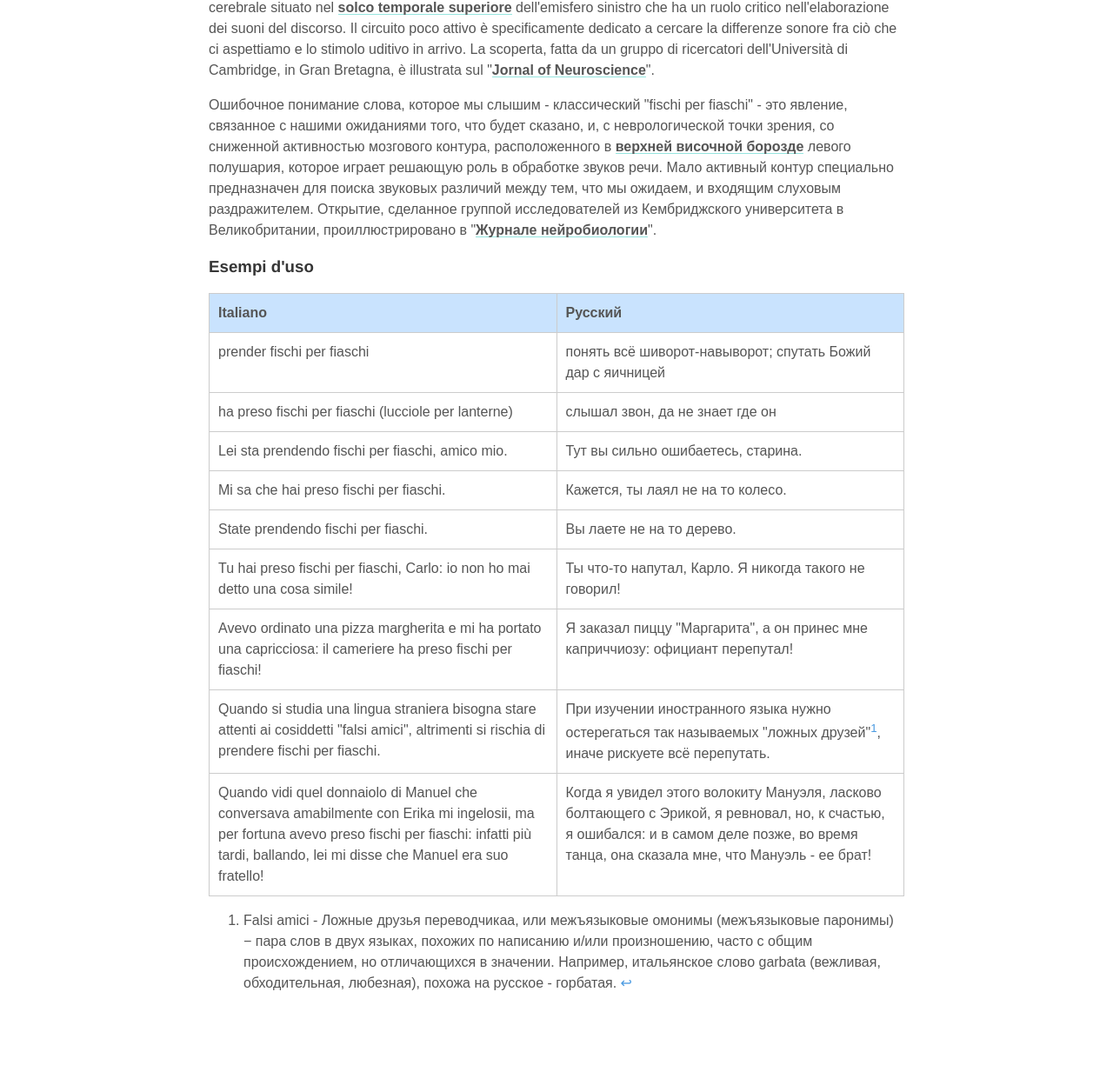
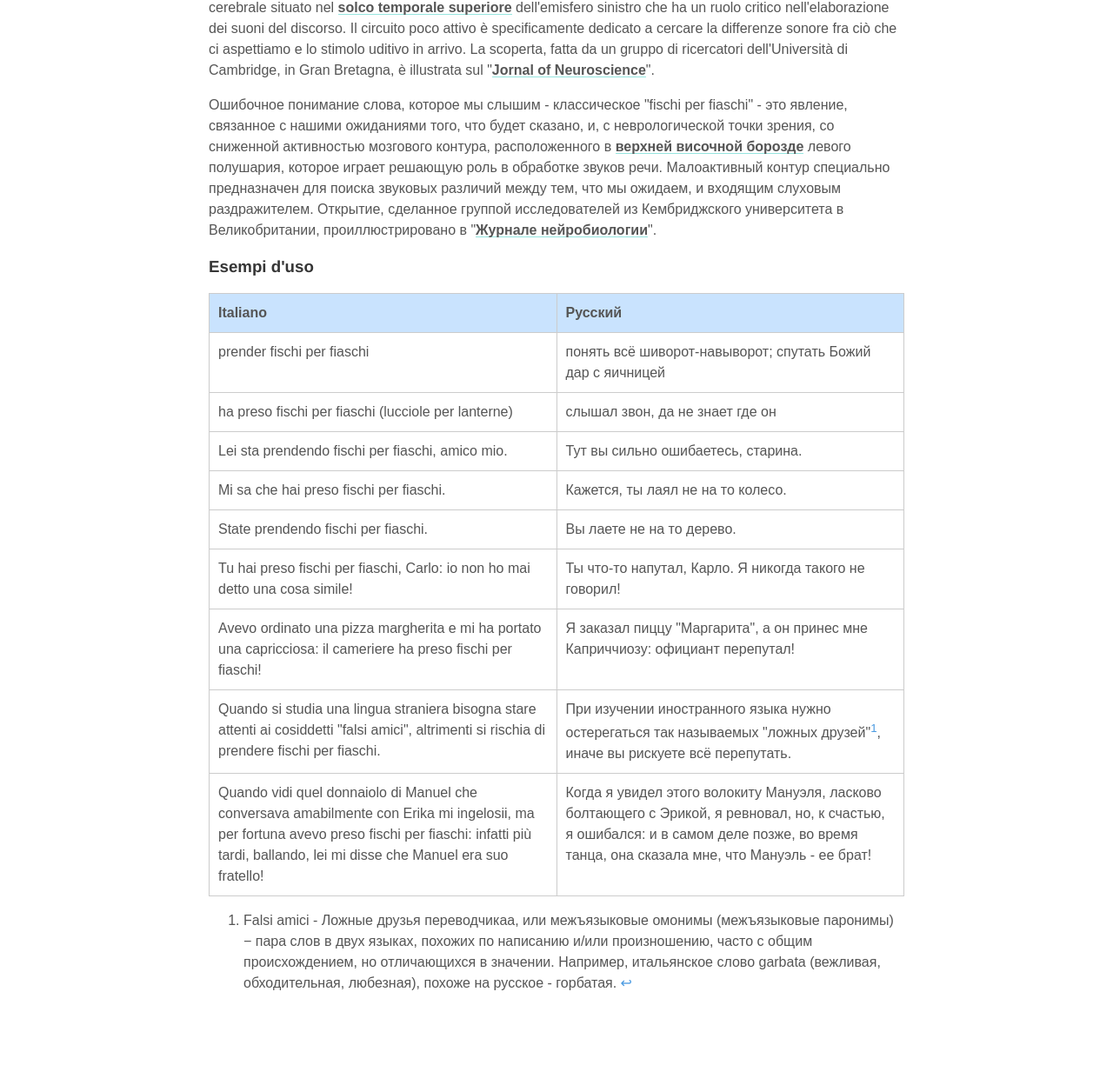
Before and after one commit to postolny/postolny.github.io, a Jekyll site: the page built from _posts/2021-03-05-prendere-fischi-per-fiaschi.md, in a window 1280 px wide. Shown: the part 1021-2246 px from the top of the page at 87% size. Built offline with Jekyll 4.4.1, drawn with Linux system fonts in a browser that asks for light colours; nearby versions of some CDN libraries.

Commit message:
Add files via upload

```diff
--- a/_posts/2021-03-05-prendere-fischi-per-fiaschi.md
+++ b/_posts/2021-03-05-prendere-fischi-per-fiaschi.md
@@ -18,7 +18,7 @@
 
 Capire in modo sbagliato una parola che si ascolta - il classico "fischi per fiaschi" - è un fenomeno legato alle nostre aspettative su ciò che verrà detto, e, dal punto di vista neurologico, a una ridotta attività di un circuito cerebrale situato nel [solco temporale superiore](https://it.wikipedia.org/wiki/Solco_temporale_superiore) dell'emisfero sinistro che ha un ruolo critico nell'elaborazione dei suoni del discorso. Il circuito poco attivo è specificamente dedicato a cercare la differenze sonore fra ciò che ci aspettiamo e lo stimolo uditivo in arrivo. La scoperta, fatta da un gruppo di ricercatori dell'Università di Cambridge, in Gran Bretagna, è illustrata sul "[Jornal of Neuroscience](https://www.jneurosci.org/content/38/27/6076)".
 
-Ошибочное понимание слова, которое мы слышим - классический "fischi per fiaschi" - это явление, связанное с нашими ожиданиями того, что будет сказано, и, с неврологической точки зрения, со сниженной активностью мозгового контура, расположенного в [верхней височной борозде](https://ru.wikipedia.org/wiki/Верхняя_височная_борозда) левого полушария, которое играет решающую роль в обработке звуков речи. Мало активный контур специально предназначен для поиска звуковых различий между тем, что мы ожидаем, и входящим слуховым раздражителем. Открытие, сделанное группой исследователей из Кембриджского университета в Великобритании, проиллюстрировано в "[Журнале нейробиологии](https://www.jneurosci.org/content/38/27/6076)".
+Ошибочное понимание слова, которое мы слышим - классическое "fischi per fiaschi" - это явление, связанное с нашими ожиданиями того, что будет сказано, и, с неврологической точки зрения, со сниженной активностью мозгового контура, расположенного в [верхней височной борозде](https://ru.wikipedia.org/wiki/Верхняя_височная_борозда) левого полушария, которое играет решающую роль в обработке звуков речи. Малоактивный контур специально предназначен для поиска звуковых различий между тем, что мы ожидаем, и входящим слуховым раздражителем. Открытие, сделанное группой исследователей из Кембриджского университета в Великобритании, проиллюстрировано в "[Журнале нейробиологии](https://www.jneurosci.org/content/38/27/6076)".
 
 ### Esempi d'uso
 
@@ -30,8 +30,8 @@
 |Mi sa che hai preso fischi per fiaschi.|Кажется, ты лаял не на то колесо.|
 |State prendendo fischi per fiaschi.|Вы лаете не на то дерево.|
 |Tu hai preso fischi per fiaschi, Carlo: io non ho mai detto una cosa simile!|Ты что-то напутал, Карло. Я никогда такого не говорил!|
-|Avevo ordinato una pizza margherita e mi ha portato una capricciosa: il cameriere ha preso fischi per fiaschi!|Я заказал пиццу "Маргарита", а он принес мне каприччиозу: официант перепутал!|
-|Quando si studia una lingua straniera bisogna stare attenti ai cosiddetti "falsi amici", altrimenti si rischia di prendere fischi per fiaschi.|При изучении иностранного языка нужно остерегаться так называемых "ложных друзей"[^1], иначе рискуете всё перепутать.|
+|Avevo ordinato una pizza margherita e mi ha portato una capricciosa: il cameriere ha preso fischi per fiaschi!|Я заказал пиццу "Маргарита", а он принес мне Каприччиозу: официант перепутал!|
+|Quando si studia una lingua straniera bisogna stare attenti ai cosiddetti "falsi amici", altrimenti si rischia di prendere fischi per fiaschi.|При изучении иностранного языка нужно остерегаться так называемых "ложных друзей"[^1], иначе вы рискуете всё перепутать.|
 |Quando vidi quel donnaiolo di Manuel che conversava amabilmente con Erika mi ingelosii, ma per fortuna avevo preso fischi per fiaschi: infatti più tardi, ballando, lei mi disse che Manuel era suo fratello!|Когда я увидел этого волокиту Мануэля, ласково болтающего с Эрикой, я ревновал, но, к счастью, я ошибался: и в самом деле позже, во время танца, она сказала мне, что Мануэль - ее брат!|
 
-[^1]: Falsi amici - Ложные друзья переводчикаа, или межъязыковые омонимы (межъязыковые паронимы) − пара слов в двух языках, похожих по написанию и/или произношению, часто с общим происхождением, но отличающихся в значении. Например, итальянское слово garbata (вежливая, обходительная, любезная), похожа на русское - горбатая.
+[^1]: Falsi amici - Ложные друзья переводчикаа, или межъязыковые омонимы (межъязыковые паронимы) − пара слов в двух языках, похожих по написанию и/или произношению, часто с общим происхождением, но отличающихся в значении. Например, итальянское слово garbata (вежливая, обходительная, любезная), похоже на русское - горбатая.
```
